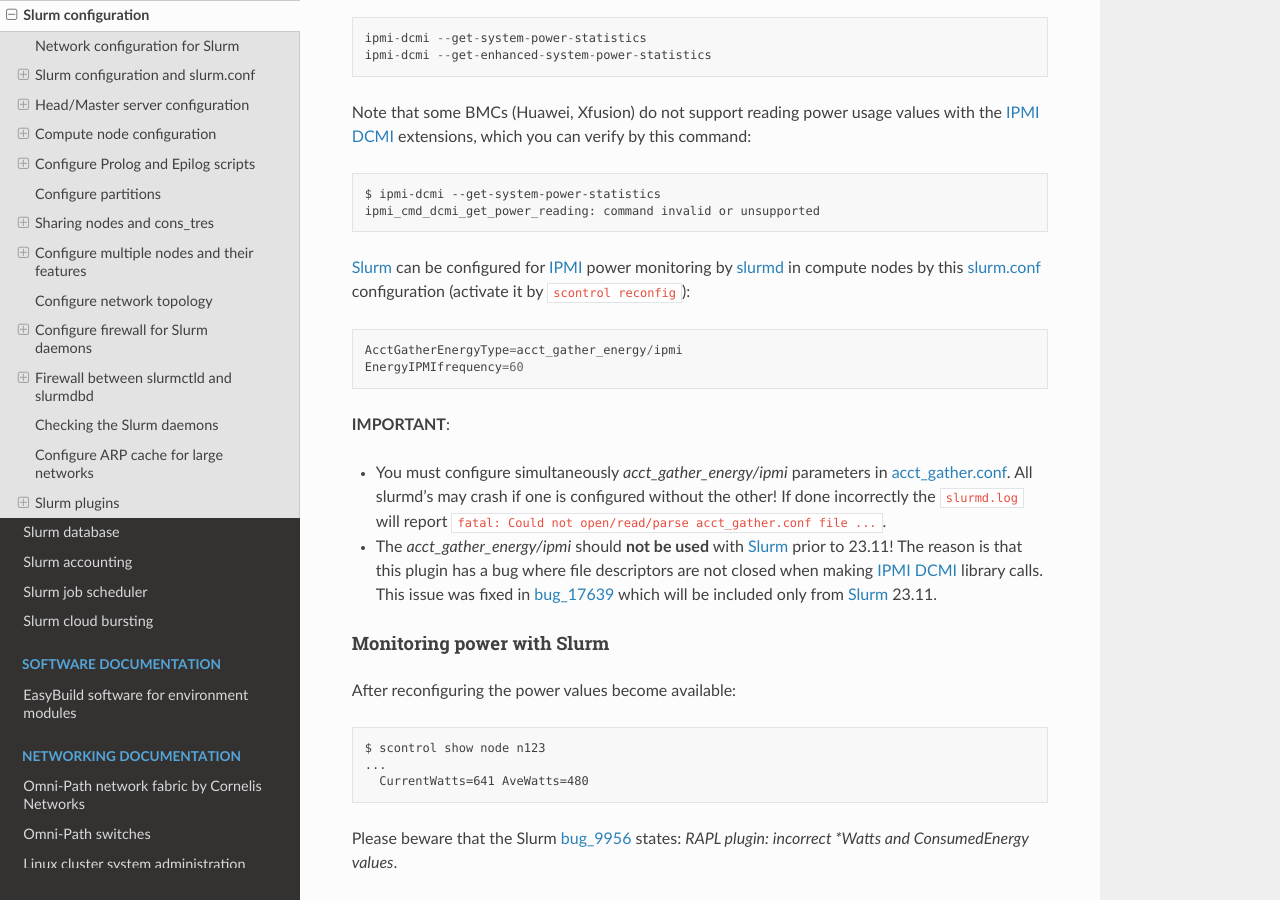
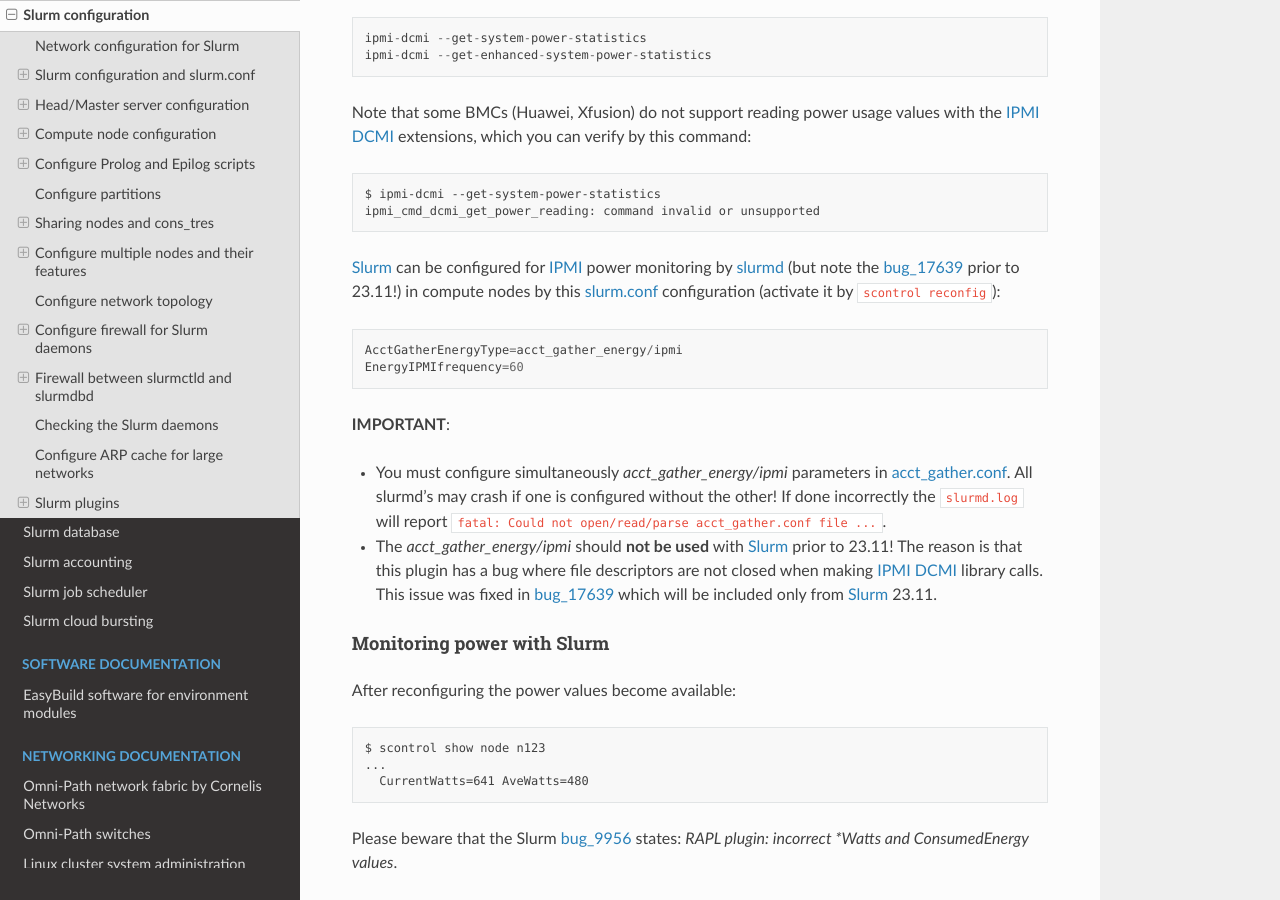
Before and after one commit to OleHolmNielsen/Niflheim_system, a Sphinx documentation site: the page built from docs/Slurm_configuration.rst, in a window 1280 px wide and 900 px high, scrolled down 18574 px. Built offline with Sphinx 7.4.7 and the Read the Docs theme 2.0.0, drawn with Linux system fonts in a browser that asks for light colours.

Commit message:
Minor edit

```diff
--- a/docs/Slurm_configuration.rst
+++ b/docs/Slurm_configuration.rst
@@ -760,7 +760,8 @@
   $ ipmi-dcmi --get-system-power-statistics
   ipmi_cmd_dcmi_get_power_reading: command invalid or unsupported
 
-Slurm_ can be configured for IPMI_ power monitoring by slurmd_ in compute nodes by this slurm.conf_ configuration
+Slurm_ can be configured for IPMI_ power monitoring by slurmd_ (but note the bug_17639_ prior to 23.11!)
+in compute nodes by this slurm.conf_ configuration
 (activate it by ``scontrol reconfig``)::
 
   AcctGatherEnergyType=acct_gather_energy/ipmi
```
